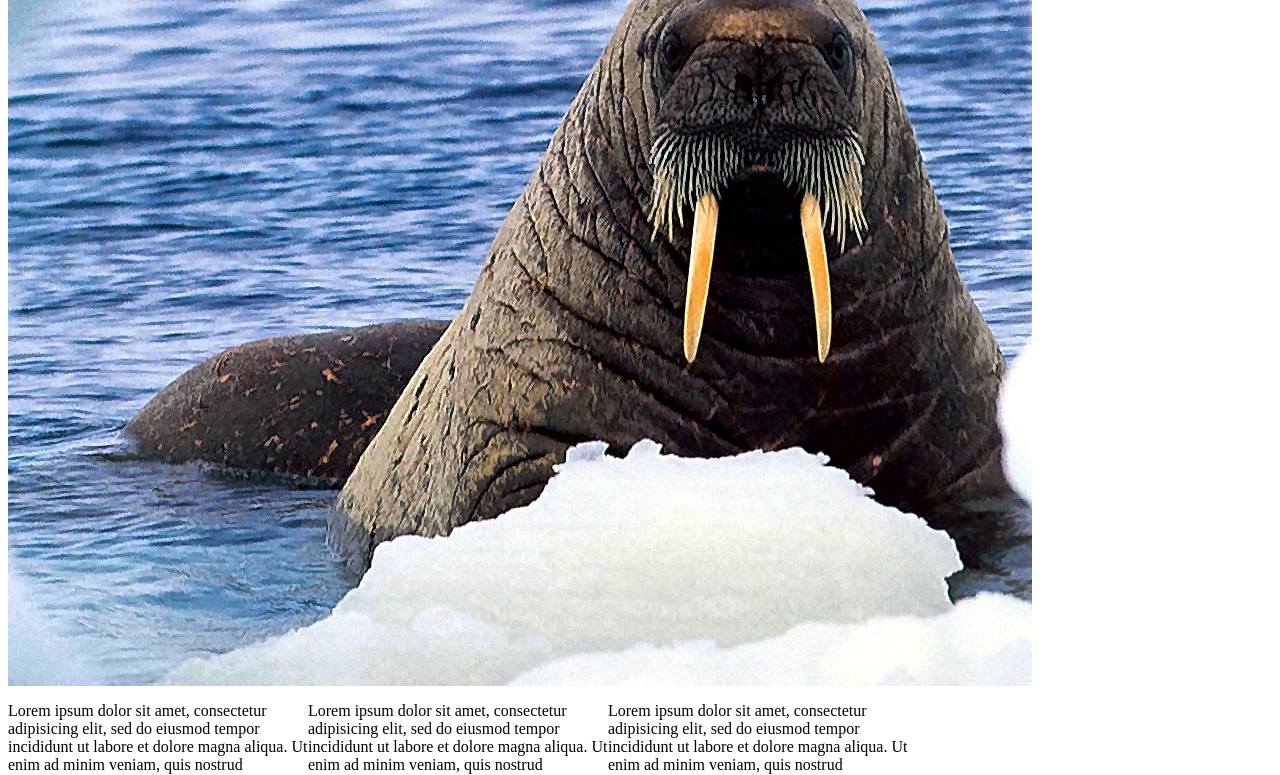
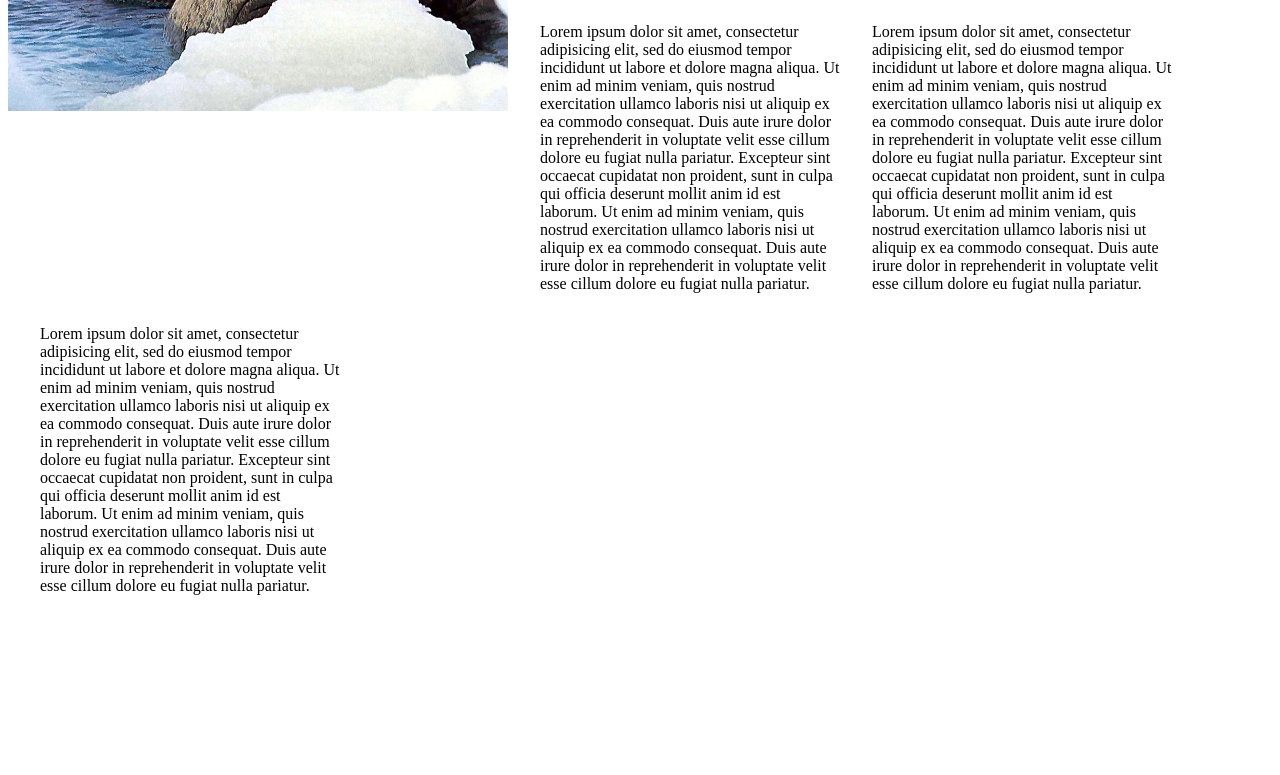
Before and after one commit to sinkstyt/cautious-telegram, a plain HTML site: page index.html in a window 1280 px wide. Shown: the part 369-1144 px from the top of the page. After the commit the page ends 980 px from the top, so only its background shows below. Drawn offline with Linux system fonts and the light colour scheme.

Commit message:
adjust columns padding and resized walrus.png in index.html
Co-authored-by: Sean Wilson <paintballsean@gmail.com>

```diff
--- a/css/styles.css
+++ b/css/styles.css
@@ -9,4 +9,5 @@ img {
 .column {
   width: 300px;
   float: left;
+  padding-left: 2rem;
 }
--- a/index.html
+++ b/index.html
@@ -18,7 +18,7 @@
     </ul>
   </div>
 
-  <img src="img/walrus.png" alt="A walrus basking on a rock.">
+  <img src="img/walrus.png" alt="A walrus basking on a rock." width="500" height="400">
 
   <div class="main">
     <p>The walrus is truly a majestic animal. Lorem ipsum dolor sit amet, consectetur adipisicing elit, sed do eiusmod tempor incididunt ut labore et dolore magna aliqua. Ut enim ad minim veniam, quis nostrud exercitation ullamco laboris nisi ut aliquip ex ea commodo consequat. Duis aute irure dolor in reprehenderit in voluptate velit esse cillum dolore eu fugiat nulla pariatur. Excepteur sint occaecat cupidatat non proident, sunt in culpa qui officia deserunt mollit anim id est laborum. Ut enim ad minim veniam, quis nostrud exercitation ullamco laboris nisi ut aliquip ex ea commodo consequat. Duis aute irure dolor in reprehenderit in voluptate velit esse cillum dolore eu fugiat nulla pariatur.</p>
```
